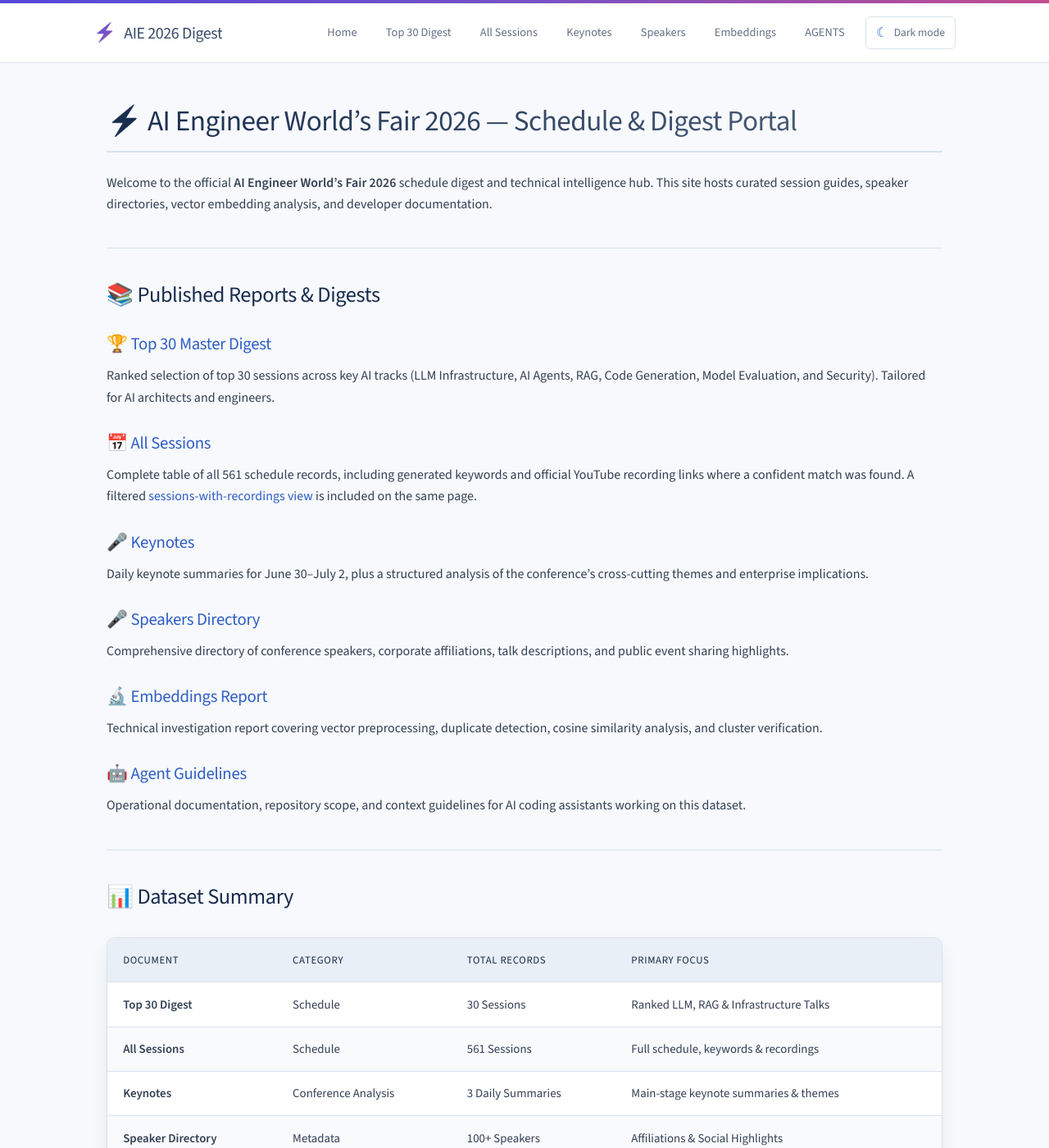
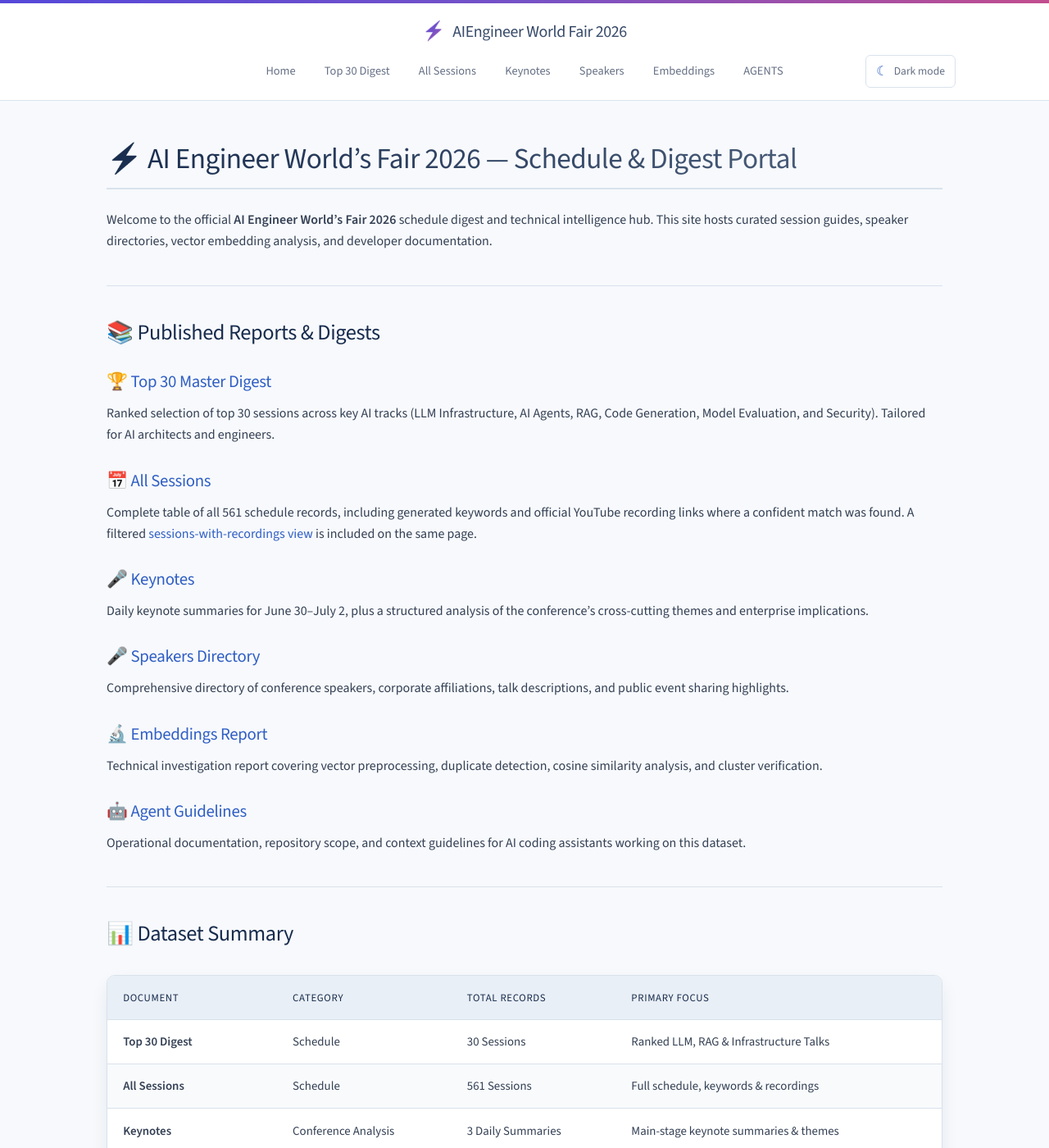
Before and after one commit to wl21st/aie-worldfair-2026-schedule-digest, a Jekyll site: the page built from index.md, in a window 1280 px wide and 1400 px high. Shown: the whole window at 82% size. Built offline with Jekyll 4.4.1, drawn with Linux system fonts in a browser that asks for light colours.

Commit message:
style: center site header navigation

```diff
--- a/_layouts/default.html
+++ b/_layouts/default.html
@@ -34,7 +34,7 @@
     <div class="header-container">
       <a href="{{ '/' | relative_url }}" class="brand-logo">
         <span class="logo-icon">⚡</span>
-        <span class="brand-title">AIE 2026 Digest</span>
+        <span class="brand-title">AIEngineer World Fair 2026</span>
       </a>
       <div class="header-actions">
         <nav class="nav-links">
--- a/assets/css/style.css
+++ b/assets/css/style.css
@@ -134,22 +134,27 @@ code,
   margin: 0 auto;
   padding: 1rem 1.5rem;
   display: flex;
+  flex-direction: column;
   align-items: center;
-  justify-content: space-between;
-  gap: 1rem;
+  gap: 0.75rem;
 }
 
 .header-actions {
   display: flex;
+  position: relative;
   align-items: center;
+  justify-content: center;
+  width: 100%;
+  min-height: 2.25rem;
   gap: 0.75rem;
-  min-width: 0;
 }
 
 .brand-logo {
   display: flex;
   align-items: center;
+  justify-content: center;
   gap: 0.6rem;
+  width: 100%;
   text-decoration: none;
   color: var(--text-heading);
   font-weight: 500;
@@ -173,6 +178,7 @@ code,
 .nav-links {
   display: flex;
   align-items: center;
+  justify-content: center;
   gap: 0.5rem;
   flex-wrap: wrap;
 }
@@ -205,6 +211,10 @@ code,
 }
 
 .theme-toggle {
+  position: absolute;
+  top: 50%;
+  right: 0;
+  transform: translateY(-50%);
   display: inline-flex;
   align-items: center;
   justify-content: center;
@@ -465,6 +475,7 @@ hr {
   }
 
   .header-actions {
+    position: static;
     width: 100%;
     flex-wrap: wrap;
     align-items: flex-start;
@@ -479,8 +490,10 @@ hr {
   }
 
   .theme-toggle {
+    position: static;
     order: 1;
     margin-left: auto;
+    transform: none;
   }
 
   h1 {
```
